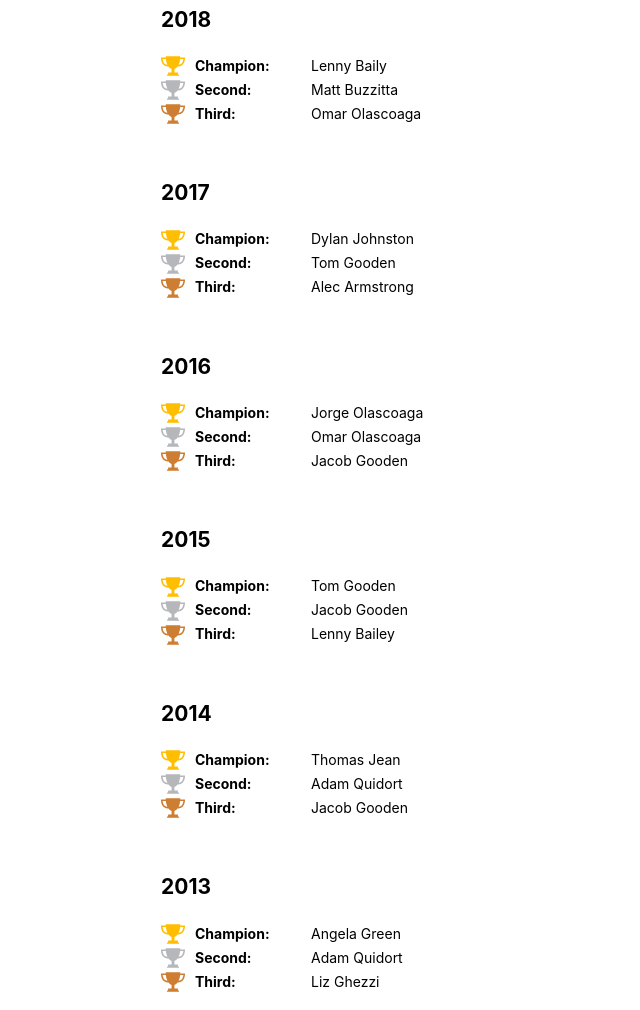
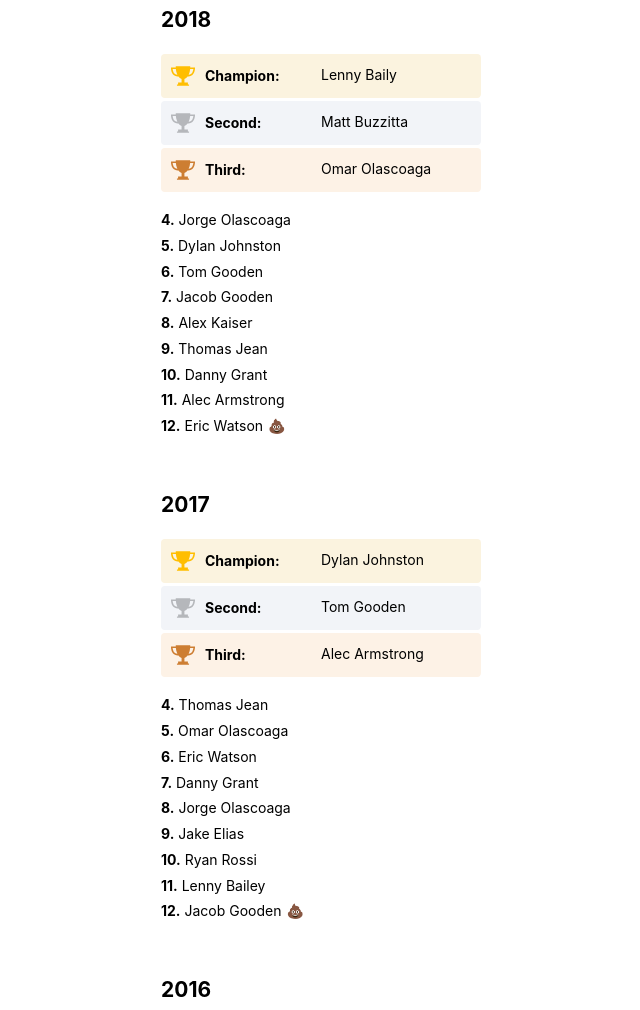
Before and after one commit to good3n/dirty-dozen-ffl, a Gatsby site: page /history in a window 1280 px wide. Shown: the part 303-1313 px from the top of the page, without its empty margins (29-669 px from the left). Built offline with nearby package versions, Linux system fonts and the light colour scheme; Gatsby itself is replaced by a stand-in of ours.

Commit message:
update history

```diff
--- a/src/pages/history.js
+++ b/src/pages/history.js
@@ -9,18 +9,20 @@ const Season = styled.section`
 
 const StyledWinners = styled.div`
 
-  div {
+  .winner {
     display: grid;
-    grid-template-columns: 150px 200px;
+    grid-template-columns: 150px 170px;
     grid-row-gap: 100px; // ?
-  }
+    width: 320px;
+    box-sizing: border-box;
+    padding: 10px;
+    border-radius: 4px;
+    margin-bottom: 3px;
 
-  span {
-    display: flex;
-    align-items: center;
-
-    &:first-of-type {
+    > span:first-of-type {
       font-weight: 700;
+      display: flex;
+      align-items: center;
     }
   }
 
@@ -28,38 +30,69 @@ const StyledWinners = styled.div`
     width: 24px;
     margin-right: 10px;
   }
+
+  .loser {
+    margin-top: 17px;
+
+    > span {
+      display: block;
+      margin-top: 3px;
+
+      &:last-of-type::after {
+        content: "💩";
+        margin-left: 5px;
+      }
+
+      span {
+        font-weight: 700;
+        display: inline-block;
+      }
+    }
+  }
 `
 
 const Winners = (props) => (
   <StyledWinners>
-    <div>
+    <div className="winner" style={{ background: `#FBF3DF` }}>
       <span>
         <svg xmlns="http://www.w3.org/2000/svg" viewBox="0 0 30.93 30.93" style={{ fill: `#FFBE01` }}>
           <path d="M24.8 4.45c.01-.95-.03-1.55-.03-1.55H6.16s-.03.6-.01 1.55H0v1.01c0 .23.04 5.68 3.4 8.67A7.6 7.6 0 0 0 8.62 16c.31 0 .63-.02.96-.05a8.95 8.95 0 0 0 4.05 3.29v4.45H9.14v2.78H7.68v1.56h15.57v-1.56h-1.48v-2.78H17.3v-4.45a8.96 8.96 0 0 0 4.05-3.29c.33.03.65.05.96.05a7.6 7.6 0 0 0 5.22-1.87c3.36-2.99 3.4-8.44 3.4-8.67v-1h-6.14zM4.74 12.62C2.83 10.92 2.26 8 2.1 6.48h4.16c.18 1.9.6 4.29 1.55 6.38.17.38.36.75.54 1.1a5.58 5.58 0 0 1-3.59-1.34zm21.43 0a5.57 5.57 0 0 1-3.6 1.34c.2-.35.38-.72.55-1.1a20.2 20.2 0 0 0 1.55-6.38h4.15c-.16 1.53-.73 4.44-2.65 6.14z" />
         </svg>
         Champion:
       </span>
-      <span>{props.first}</span>
+      <span>{props.one}</span>
     </div>
 
-    <div>
+    <div className="winner" style={{ background: `#F2F4F8` }}>
       <span>
         <svg xmlns="http://www.w3.org/2000/svg" viewBox="0 0 30.93 30.93" style={{ fill: `#B5B7BB` }}>
           <path d="M24.8 4.45c.01-.95-.03-1.55-.03-1.55H6.16s-.03.6-.01 1.55H0v1.01c0 .23.04 5.68 3.4 8.67A7.6 7.6 0 0 0 8.62 16c.31 0 .63-.02.96-.05a8.95 8.95 0 0 0 4.05 3.29v4.45H9.14v2.78H7.68v1.56h15.57v-1.56h-1.48v-2.78H17.3v-4.45a8.96 8.96 0 0 0 4.05-3.29c.33.03.65.05.96.05a7.6 7.6 0 0 0 5.22-1.87c3.36-2.99 3.4-8.44 3.4-8.67v-1h-6.14zM4.74 12.62C2.83 10.92 2.26 8 2.1 6.48h4.16c.18 1.9.6 4.29 1.55 6.38.17.38.36.75.54 1.1a5.58 5.58 0 0 1-3.59-1.34zm21.43 0a5.57 5.57 0 0 1-3.6 1.34c.2-.35.38-.72.55-1.1a20.2 20.2 0 0 0 1.55-6.38h4.15c-.16 1.53-.73 4.44-2.65 6.14z" />
         </svg>
         Second:
       </span>
-      <span>{props.second}</span>
+      <span>{props.two}</span>
     </div>
 
-    <div>
+    <div className="winner" style={{ background: `#FDF2E6` }}>
       <span>
         <svg xmlns="http://www.w3.org/2000/svg" viewBox="0 0 30.93 30.93" style={{ fill: `#CD7E32` }}>
           <path d="M24.8 4.45c.01-.95-.03-1.55-.03-1.55H6.16s-.03.6-.01 1.55H0v1.01c0 .23.04 5.68 3.4 8.67A7.6 7.6 0 0 0 8.62 16c.31 0 .63-.02.96-.05a8.95 8.95 0 0 0 4.05 3.29v4.45H9.14v2.78H7.68v1.56h15.57v-1.56h-1.48v-2.78H17.3v-4.45a8.96 8.96 0 0 0 4.05-3.29c.33.03.65.05.96.05a7.6 7.6 0 0 0 5.22-1.87c3.36-2.99 3.4-8.44 3.4-8.67v-1h-6.14zM4.74 12.62C2.83 10.92 2.26 8 2.1 6.48h4.16c.18 1.9.6 4.29 1.55 6.38.17.38.36.75.54 1.1a5.58 5.58 0 0 1-3.59-1.34zm21.43 0a5.57 5.57 0 0 1-3.6 1.34c.2-.35.38-.72.55-1.1a20.2 20.2 0 0 0 1.55-6.38h4.15c-.16 1.53-.73 4.44-2.65 6.14z" />
         </svg>
         Third:
       </span>
-      <span>{props.third}</span>
+      <span>{props.three}</span>
+    </div>
+
+    <div className="loser">
+      {props.four && <span><span>4.</span> {props.four}</span>}
+      {props.five && <span><span>5.</span> {props.five}</span>}
+      {props.six && <span><span>6.</span> {props.six}</span>}
+      {props.seven && <span><span>7.</span> {props.seven}</span>}
+      {props.eight && <span><span>8.</span> {props.eight}</span>}
+      {props.nine && <span><span>9.</span> {props.nine}</span>}
+      {props.ten && <span><span>10.</span> {props.ten}</span>}
+      {props.eleven && <span><span>11.</span> {props.eleven}</span>}
+      {props.twelve && <span><span>12.</span> {props.twelve}</span>}
     </div>
 
   </StyledWinners>
@@ -72,49 +105,91 @@ const HistoryPage = () => (
     <Season>
       <h2>2018</h2>
       <Winners
-        first="Lenny Baily"
-        second="Matt Buzzitta"
-        third="Omar Olascoaga"
+        one="Lenny Baily"
+        two="Matt Buzzitta"
+        three="Omar Olascoaga"
+        four="Jorge Olascoaga"
+        five="Dylan Johnston"
+        six="Tom Gooden"
+        seven="Jacob Gooden"
+        eight="Alex Kaiser"
+        nine="Thomas Jean"
+        ten="Danny Grant"
+        eleven="Alec Armstrong"
+        twelve="Eric Watson"
       />
     </Season >
     <Season>
       <h2>2017</h2>
       <Winners
-        first="Dylan Johnston"
-        second="Tom Gooden"
-        third="Alec Armstrong"
+        one="Dylan Johnston"
+        two="Tom Gooden"
+        three="Alec Armstrong"
+        four="Thomas Jean"
+        five="Omar Olascoaga"
+        six="Eric Watson"
+        seven="Danny Grant"
+        eight="Jorge Olascoaga"
+        nine="Jake Elias"
+        ten="Ryan Rossi"
+        eleven="Lenny Bailey"
+        twelve="Jacob Gooden"
       />
     </Season>
     <Season>
       <h2>2016</h2>
       <Winners
-        first="Jorge Olascoaga"
-        second="Omar Olascoaga"
-        third="Jacob Gooden"
+        one="Jorge Olascoaga"
+        two="Omar Olascoaga"
+        three="Jacob Gooden"
+        four="Thomas Jean"
+        five="Eric Watson"
+        six="Tom Gooden"
+        seven="Cory Schneider"
+        eight="Jake Elias"
+        nine="Billy Gooden"
+        ten="Ryan Rossi"
       />
     </Season>
     <Season>
       <h2>2015</h2>
       <Winners
-        first="Tom Gooden"
-        second="Jacob Gooden"
-        third="Lenny Bailey"
+        one="Tom Gooden"
+        two="Jacob Gooden"
+        three="Lenny Bailey"
+        four="Jacob Kelly"
+        five="Ryan Rossi"
+        six="Thomas Jean"
+        seven="Robert Scott"
+        eight="Omar Olascoaga"
+        nine="Doug Miller"
+        ten="Steve Perczuk"
       />
     </Season>
     <Season>
       <h2>2014</h2>
       <Winners
-        first="Thomas Jean"
-        second="Adam Quidort"
-        third="Jacob Gooden"
+        one="Thomas Jean"
+        two="Adam Quidort"
+        three="Jacob Gooden"
+        four="Tom Gooden"
+        five="Nick Summerlee"
+        six="Joe Syzmanski"
+        seven="Lenny Bailey"
+        eight="Rob Hellier"
       />
     </Season>
     <Season>
       <h2>2013</h2>
       <Winners
-        first="Angela Green"
-        second="Adam Quidort"
-        third="Liz Ghezzi"
+        one="Angela Green"
+        two="Adam Quidort"
+        three="Liz Ghezzi"
+        four="Garret Berry"
+        five="Rob Hellier"
+        six="Tom Gooden"
+        seven="Jacob Gooden"
+        eight="Kait Bartreau"
       />
     </Season>
   </Layout>
```
